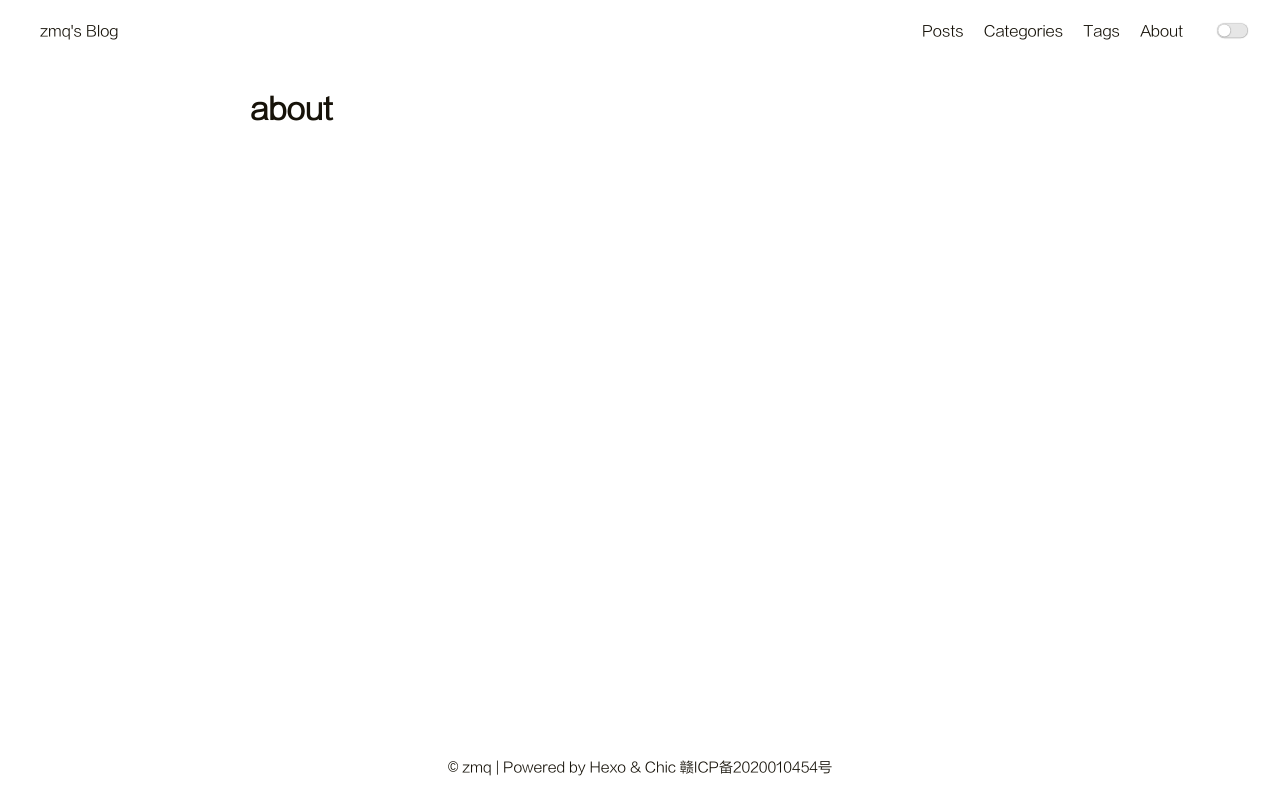
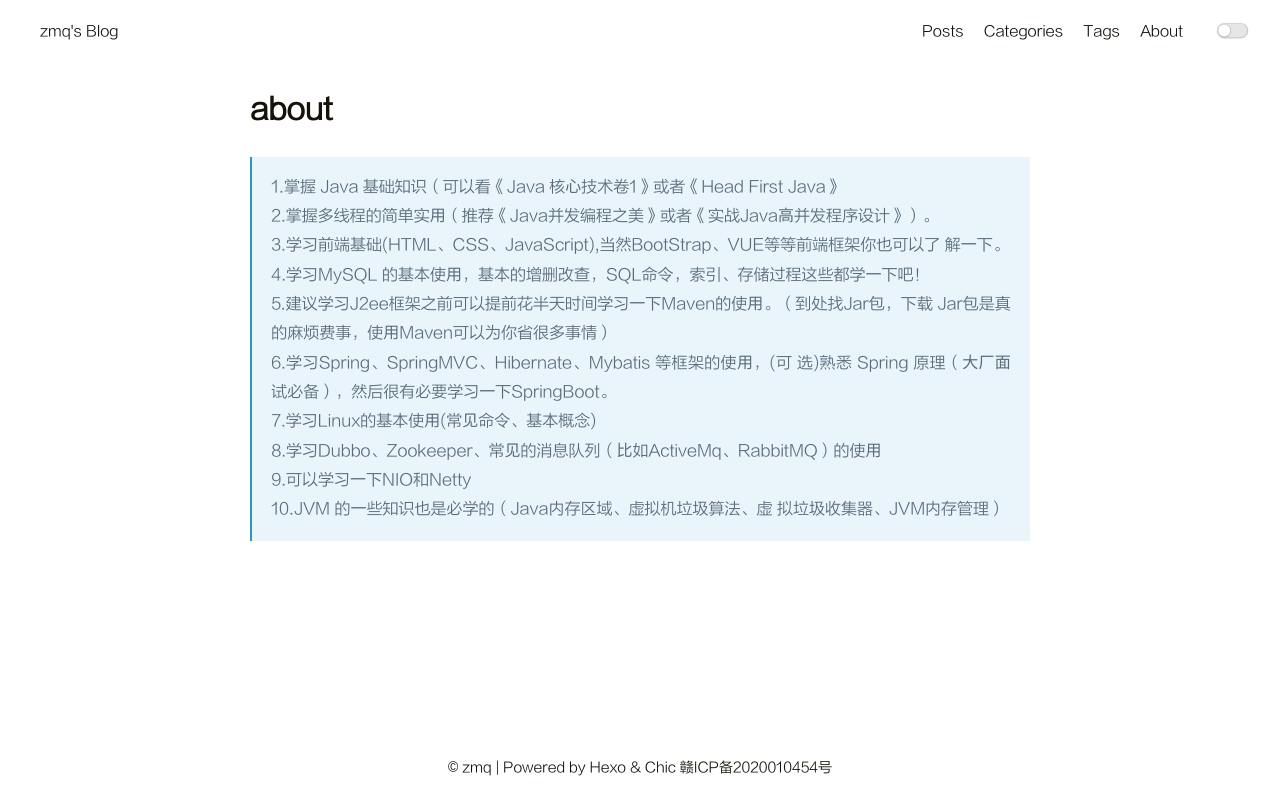
Before and after one commit to zmq-git/zmq-git.github.io, a plain HTML site: page about/index.html in a window 1280 px wide. Drawn offline with Linux system fonts and the light colour scheme.

Commit message:
Site updated: 2021-03-28 21:36:47

```diff
--- a/about/index.html
+++ b/about/index.html
@@ -112,6 +112,18 @@
         <h2 class="post-title">about</h2>
 
         <section class="post-content">
+            <blockquote>
+<p>1.掌握 Java 基础知识（可以看《Java 核⼼技术卷1》或者《Head First Java》</p>
+<p>2.掌握多线程的简单实⽤（推荐《Java并发编程之美》或者《实战Java⾼并发程序设计》）。</p>
+<p>3.学习前端基础(HTML、CSS、JavaScript),当然BootStrap、VUE等等前端框架你也可以了 解⼀下。</p>
+<p>4.学习MySQL 的基本使⽤，基本的增删改查，SQL命令，索引、存储过程这些都学⼀下吧！</p>
+<p>5.建议学习J2ee框架之前可以提前花半天时间学习⼀下Maven的使⽤。（到处找Jar包，下载 Jar包是真的麻烦费事，使⽤Maven可以为你省很多事情）</p>
+<p>6.学习Spring、SpringMVC、Hibernate、Mybatis 等框架的使⽤，(可 选)熟悉 Spring 原理（⼤⼚⾯试必备），然后很有必要学习⼀下SpringBoot。</p>
+<p>7.学习Linux的基本使⽤(常⻅命令、基本概念)</p>
+<p>8.学习Dubbo、Zookeeper、常⻅的消息队列（⽐如ActiveMq、RabbitMQ）的使⽤</p>
+<p>9.可以学习⼀下NIO和Netty</p>
+<p>10.JVM 的⼀些知识也是必学的（Java内存区域、虚拟机垃圾算法、虚 拟垃圾收集器、JVM内存管理）</p>
+</blockquote>
 
         </section>
     </article>
```
Also changed, not shown: category/index.html (+22 -22 lines), content.json (+1 -1 lines), tag/index.html (+2 -2 lines).
